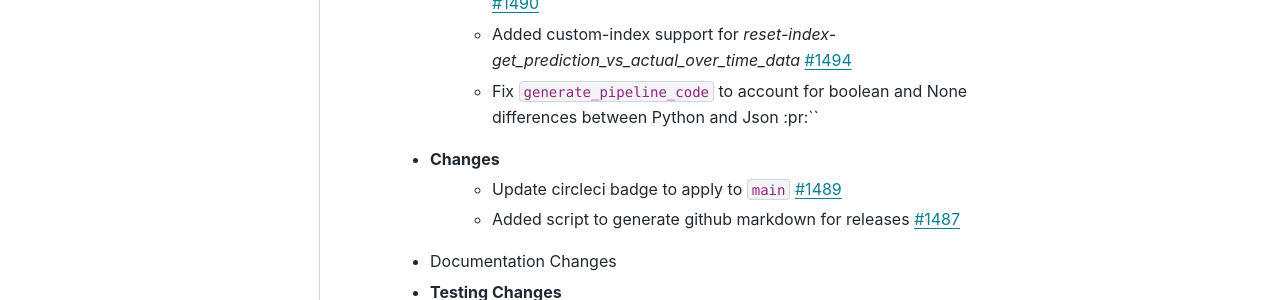
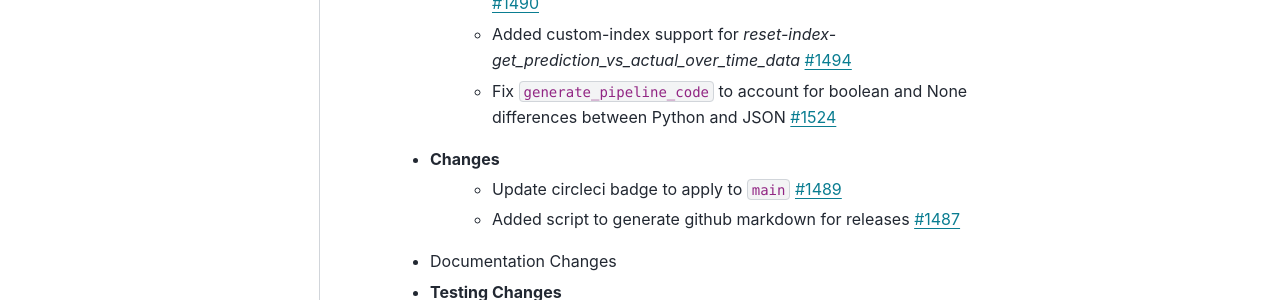
Before and after one commit to alteryx/evalml, a Sphinx documentation site: the page built from docs/source/release_notes.rst, in a window 1280 px wide and 900 px high, scrolled down 337 px. Shown: the part 179-479 px from the top of the window. Built offline with Sphinx 7.4.7 and the PyData theme 0.15.4, drawn with Linux system fonts in a browser that asks for light colours; comment, search, counter and statistics services are not loaded.

Commit message:
fix release notes

```diff
--- a/docs/source/release_notes.rst
+++ b/docs/source/release_notes.rst
@@ -9,7 +9,7 @@ Release Notes
     * Fixes
         * Fix Windows CI jobs: install ``numba`` via conda, required for ``shap`` :pr:`1490`
         * Added custom-index support for `reset-index-get_prediction_vs_actual_over_time_data` :pr:`1494`
-        * Fix ``generate_pipeline_code`` to account for boolean and None differences between Python and Json :pr:``
+        * Fix ``generate_pipeline_code`` to account for boolean and None differences between Python and JSON :pr:`1524`
     * Changes
         * Update circleci badge to apply to ``main`` :pr:`1489`
         * Added script to generate github markdown for releases :pr:`1487`
```
